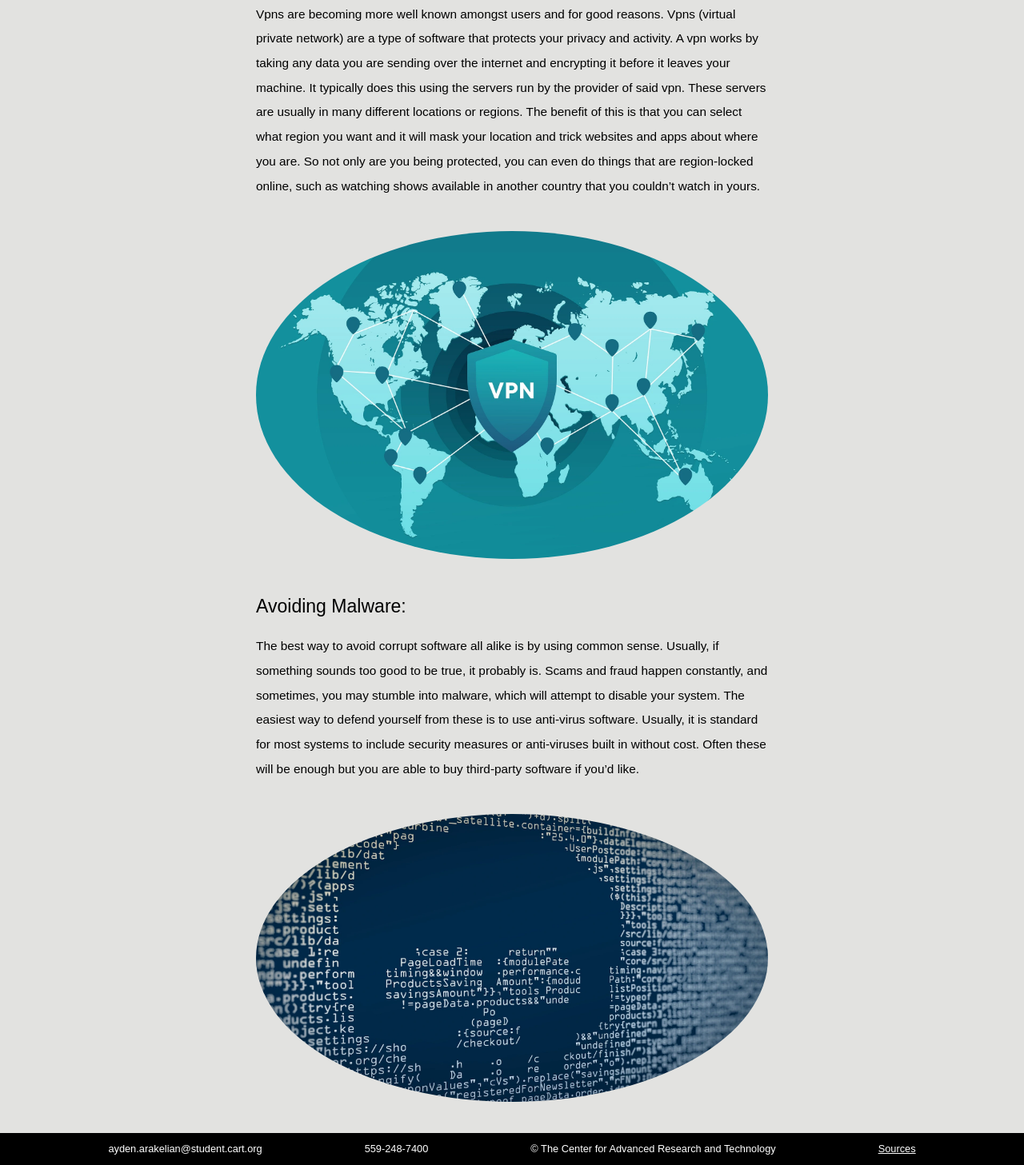
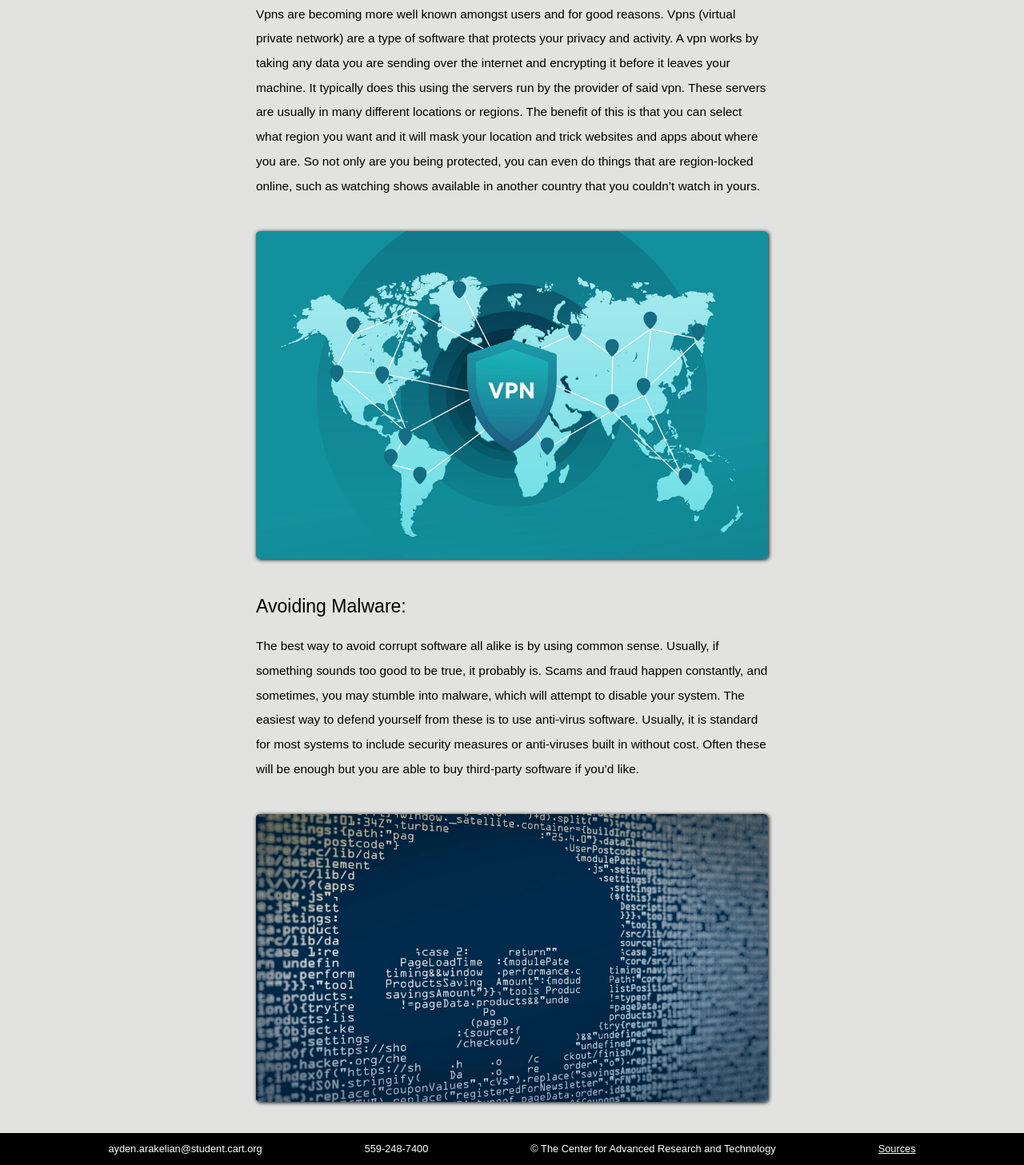
Before and after one commit to AydenArakelian/online-safety, a plain HTML site: page solutions.html in a window 1280 px wide. Shown: the part 1151-2608 px from the top of the page at 80% size. Drawn offline with Linux system fonts and the light colour scheme.

Commit message:
Additional adjustments to images
- Added a box shadow on images for solutions page.
- Also adjusted values for border radius, making them less round.

```diff
--- a/styles.css
+++ b/styles.css
@@ -166,13 +166,15 @@ footer a:hover {
 .passwords-image img,
 .vpn-image img {
     width: 50%;
-    border-radius: 50%;
+    border-radius: 1%;
+    box-shadow: 1px 1px 5px;
 }
 
 .malware-image img {
     width: 50%;
     margin-bottom: 3%;
-    border-radius: 50%;
+    border-radius: 1%;
+    box-shadow: 1px 1px 5px;
 }
 
 #passtext,
```
